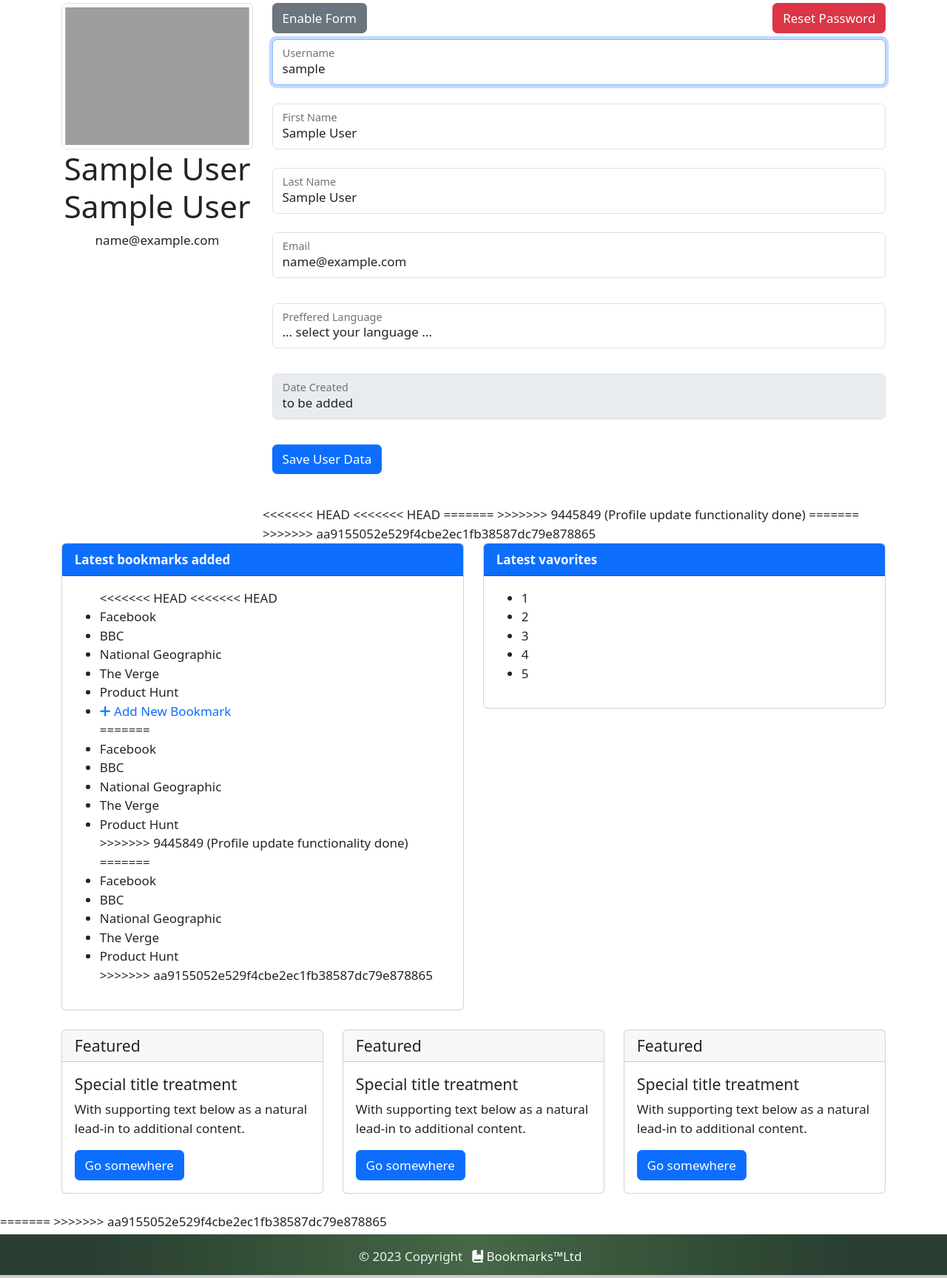
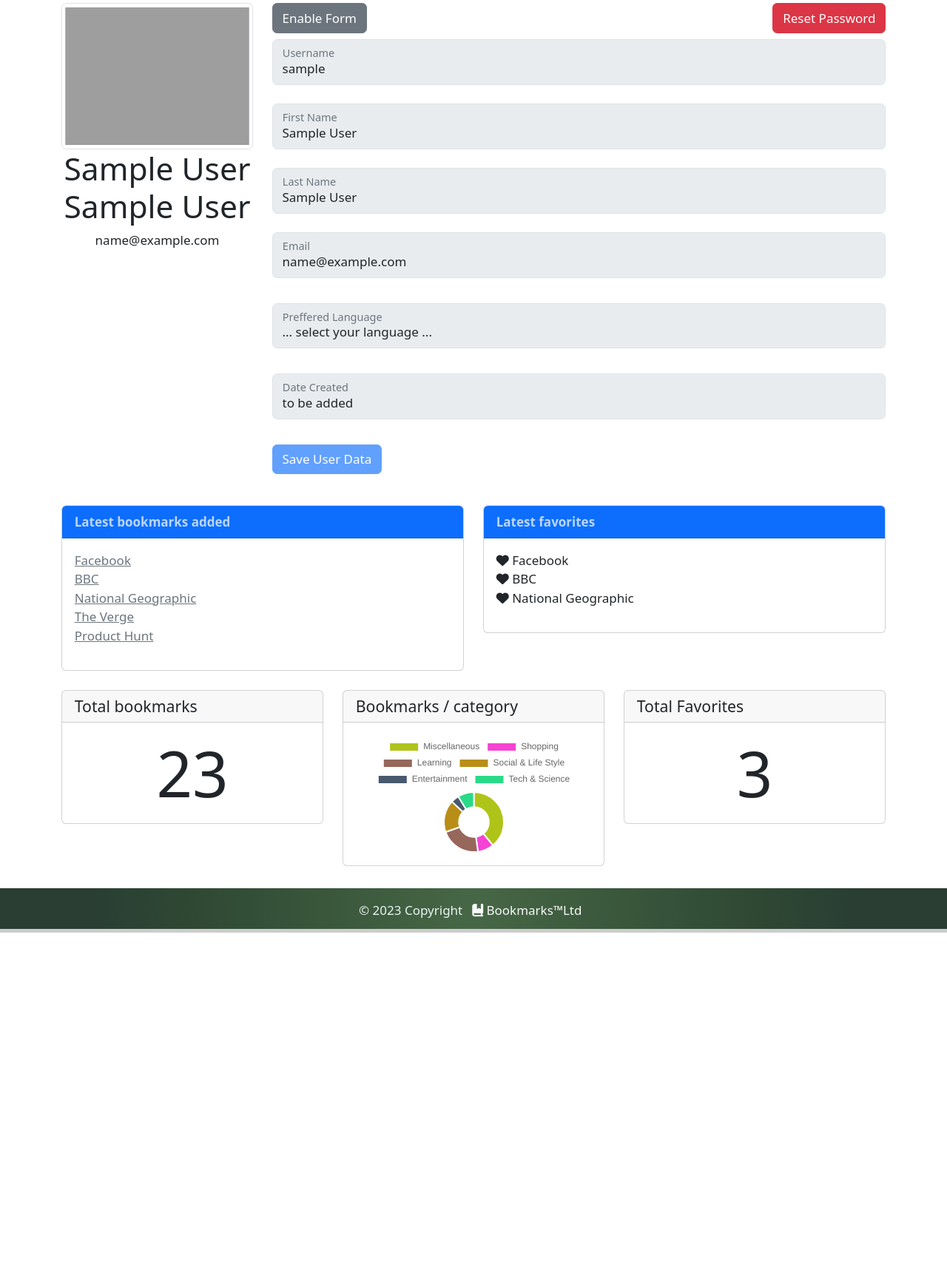
Before and after one commit to tibix/proiect_testare, a PHP site: page /profile.php in a window 1280 px wide. Shown: the part 55-1783 px from the top of the page at 74% size. After the commit the page ends 1316 px from the top, so only its background shows below. Run offline with PHP 8.4, Linux system fonts and the light colour scheme; the visitor is signed in with stand-in values (Sample User, id 1); data comes from the database, SQL or seed files in the repository; some libraries are stand-ins or nearby versions; grey boxes are pictures that could not be loaded.

Commit message:
Phase 2,3,etc: Finishing user profile page

```diff
--- a/classes/Bookmark.php
+++ b/classes/Bookmark.php
@@ -184,6 +184,19 @@ public function createSimpleBookmark($title, $url, $description, $date_created,
         return $results;
     }
 
+    public function getCountUserBookmarksByCategory($id)
+    {
+        $id = (int)$id;
+        $sql = "select count(category_id) as total_bms, name from bookmarks,categories WHERE bookmarks.category_id=categories.id AND bookmarks.owner_id = $id group by category_id ";
+
+        $row = $this->db->query($sql);
+        $results = array();
+        while($result = $row->fetch_assoc()){
+            $results[] = $result;
+        }
+        return $results;
+    }
+
     /**
      * Update a bookmark in the database.
      *
--- a/classes/Favorite.php
+++ b/classes/Favorite.php
@@ -53,12 +53,32 @@ class Favorite
     public function getAllFavorites($id)
     {
         $id = (int)$id;
-        $sql = "SELECT * FROM favorites WHERE user_id = $id";
 
-        $result = $this->db->query($sql);
-        return $result->fetch_assoc();
+        $sql = "SELECT favorites.owner_id, favorites.bookmark_id, bookmarks.title, bookmarks.URL, bookmarks.owner_id FROM favorites
+        JOIN bookmarks
+        ON favorites.bookmark_id = bookmarks.id
+        WHERE favorites.owner_id = $id
+        ORDER BY favorites.bookmark_id
+        LIMIT 5";
+
+        $row = $this->db->query($sql);
+        $results = array();
+        while($result = $row->fetch_assoc()){
+            $results[] = $result;
+        }
+        return $results;
     }
 
+    public function getCountFavorites($id)
+    {
+        $id = (int)$id;
+        $sql = "SELECT COUNT(*) AS count FROM favorites WHERE owner_id= $id";
+
+        $row = $this->db->query($sql);
+        $result = $row->fetch_assoc();
+
+        return $result['count'];
+    }
     public function isFavorite($id)
     {
         $id = (int)$id;
--- a/core/utils.php
+++ b/core/utils.php
@@ -78,3 +78,11 @@ function show_success($message): void
     echo "<div class=\"alert alert-success alert-dismissible text-secondary fade show text-center mb-1\" role=\"alert\">$message";
     echo "<button type=\"button\" class=\"btn-close\" data-bs-dismiss=\"alert\" aria-label=\"Close\"></button></div>";
 }
+
+function generateRandomColor() {
+    $red = mt_rand(0, 255);
+    $green = mt_rand(0, 255);
+    $blue = mt_rand(0, 255);
+
+    return "'rgb($red, $green, $blue)'";
+}
--- a/login.php
+++ b/login.php
@@ -48,7 +48,7 @@ if(isset($_POST['autentificare'])){
 		$_SESSION['first_name'] = $login['first_name'];
 		$_SESSION['last_name'] = $login['last_name'];
 		$_SESSION['email'] = $login['email'];
-        $_SESSION['lang'] = $login['language'];
+        $_SESSION['language'] = $login['language'];
 		$_SESSION['loggedin'] = TRUE;
 		redirect("home.php");
 	} else {
--- a/profile.php
+++ b/profile.php
@@ -21,7 +21,10 @@ $bm = new Bookmark($db);
 $fav = new Favorite($db);
 
 $count_bms = $bm->getBookmarksCountByUserId($_SESSION['user_id']);
+$count_favs = $fav->getCountFavorites($_SESSION['user_id']);
 $latest_bms = $bm->getBookmarksByUserId($_SESSION['user_id'], 5);
+$my_favs = $fav->getAllFavorites($_SESSION['user_id']);
+$bms_categ = $bm->getCountUserBookmarksByCategory($_SESSION['user_id']);
 
 if(isset($_POST['update_profile']))
 {
--- a/templates/t_profile.php
+++ b/templates/t_profile.php
@@ -1,4 +1,4 @@
-<div class="container bootstrap snippets bootdey">
+<div class="container">
     <div class="row">
         <div class="profile-nav col-md-3">
             <div class="panel">
@@ -48,11 +48,11 @@
                     <div class="form-floating">
                         <select class="form-control" name="language" id="language">
                             <option value="no_language" disabled selected class="text-muted"> ... select your language ...</option>
-                            <option value="en" <?php  if($_SESSION['lang'] == 'en') { echo "selected"; }?>>English</option>
-                            <option value="ro" <?php  if($_SESSION['lang'] == 'ro') { echo "selected"; }?>>Romanian</option>
-                            <option value="hu" <?php  if($_SESSION['lang'] == 'hu') { echo "selected"; }?>>Hungarian</option>
-                            <option value="fr" <?php  if($_SESSION['lang'] == 'fr') { echo "selected"; }?>>French</option>
-                            <option value="de" <?php  if($_SESSION['lang'] == 'de') { echo "selected"; }?>>German</option>
+                            <option value="en" <?php  if($_SESSION['language'] == 'en') { echo "selected"; }?>>English</option>
+                            <option value="ro" <?php  if($_SESSION['language'] == 'ro') { echo "selected"; }?>>Romanian</option>
+                            <option value="hu" <?php  if($_SESSION['language'] == 'hu') { echo "selected"; }?>>Hungarian</option>
+                            <option value="fr" <?php  if($_SESSION['language'] == 'fr') { echo "selected"; }?>>French</option>
+                            <option value="de" <?php  if($_SESSION['language'] == 'de') { echo "selected"; }?>>German</option>
                         </select>
                         <label class="form-label" for="language">Preffered Language</label>
                     </div>
@@ -67,62 +67,47 @@
                     <button type="submit" id="save_data" name="update_profile" class="btn btn-primary mb-2">Save User Data</button>
                 </div>
                 </form>
-<<<<<<< HEAD
-<<<<<<< HEAD
-
-=======
->>>>>>> 9445849 (Profile update functionality done)
-=======
->>>>>>> aa9155052e529f4cbe2ec1fb38587dc79e878865
             </div>
         </div>
     </div>
     <div class="row">
         <div class="col-md-6 mb-4">
             <div class="card">
-                <div class="card-header bg-primary text-light fw-bold">
+                <div class="card-header bg-primary text-light text-opacity-75 fw-bold">
                     Latest bookmarks added
                 </div>
                 <div class="card-body">
-                    <ul>
-<<<<<<< HEAD
-<<<<<<< HEAD
-                        <?php if(sizeof($latest_bms) > 0 && sizeof($latest_bms < 5)):?>
+                    <ul class="list-unstyled">
+                        <?php if(count($latest_bms) < 1):?>
+                            <li><a href="new_bookmark.php"><i class="fa fa-plus"></i> Add New Bookmark</a></li>
+                        <?php elseif(count($latest_bms) < 5):?>
                             <?php foreach($latest_bms as $lbm):?>
                                 <li><a href="<?=$lbm['URL']?>" class="text-dark" target="_blank"><?=$lbm['title'];?></a></li>
                             <?php endforeach;?>
                             <li><a href="new_bookmark.php"><i class="fa fa-plus"></i> Add New Bookmark</a></li>
                         <?php else:?>
                             <?php foreach($latest_bms as $lbm):?>
-                                <li><a href="<?=$lbm['URL']?>" class="text-dark" target="_blank"><?=$lbm['title'];?></a></li>
+                            <li><a href="<?=$lbm['URL']?>" class="text-secondary text-decoration-underline" target="_blank"><?=$lbm['title'];?></a></li>
                             <?php endforeach;?>
                         <?php endif; ?>
-=======
-                        <?php foreach($latest_bms as $lbm):?>
-                            <li><a href="<?=$lbm['URL']?>" class="text-dark" target="_blank"><?=$lbm['title'];?></a></li>
-                        <?php endforeach;?>
->>>>>>> 9445849 (Profile update functionality done)
-=======
-                        <?php foreach($latest_bms as $lbm):?>
-                            <li><a href="<?=$lbm['URL']?>" class="text-dark" target="_blank"><?=$lbm['title'];?></a></li>
-                        <?php endforeach;?>
->>>>>>> aa9155052e529f4cbe2ec1fb38587dc79e878865
                     </ul>
                 </div>
             </div>
         </div>
         <div class="col-md-6 mb-4">
             <div class="card">
-                <div class="card-header bg-primary text-light fw-bold">
-                    Latest vavorites
+                <div class="card-header bg-primary text-light text-opacity-75 fw-bold">
+                    Latest favorites
                 </div>
                 <div class="card-body">
-                    <ul>
-                        <li>1</li>
-                        <li>2</li>
-                        <li>3</li>
-                        <li>4</li>
-                        <li>5</li>
+                    <ul class="list-unstyled">
+                        <?php if(count($my_favs) > 0):?>
+                            <?php foreach($my_favs as $mfav):?>
+                                <li><i class="fa-solid fa-heart"></i> <?=$mfav['title']?></li>
+                            <?php endforeach;?>
+                        <?php else: ?>
+                            <li><i class="fa-solid fa-face-sad-tear"></i> There are no favorites yet! Make sure to add a few from your home or bookmarks page.</li>
+                        <?php endif; ?>
                     </ul>
                 </div>
             </div>
@@ -131,31 +116,29 @@
     <div class="row">
         <div class="col-md-4 mb-4">
             <div class="card">
-                <h5 class="card-header">Featured</h5>
-                <div class="card-body">
-                    <h5 class="card-title">Special title treatment</h5>
-                    <p class="card-text">With supporting text below as a natural lead-in to additional content.</p>
-                    <a href="#" class="btn btn-primary">Go somewhere</a>
+                <h5 class="card-header">Total bookmarks</h5>
+                <div class="card-body text-center">
+                    <span class="display-1">
+                        <?=$count_bms?>
+                    </span>
                 </div>
             </div>
         </div>
         <div class="col-md-4 mb-4">
             <div class="card">
-                <h5 class="card-header">Featured</h5>
+                <h5 class="card-header">Bookmarks / category</h5>
                 <div class="card-body">
-                    <h5 class="card-title">Special title treatment</h5>
-                    <p class="card-text">With supporting text below as a natural lead-in to additional content.</p>
-                    <a href="#" class="btn btn-primary">Go somewhere</a>
+                    <canvas id="stats"></canvas>
                 </div>
             </div>
         </div>
         <div class="col-md-4 mb-4">
             <div class="card">
-                <h5 class="card-header">Featured</h5>
-                <div class="card-body">
-                    <h5 class="card-title">Special title treatment</h5>
-                    <p class="card-text">With supporting text below as a natural lead-in to additional content.</p>
-                    <a href="#" class="btn btn-primary">Go somewhere</a>
+                <h5 class="card-header">Total Favorites</h5>
+                <div class="card-body text-center">
+                    <span class="display-1">
+                        <?=$count_favs?>
+                    </span>
                 </div>
             </div>
         </div>
@@ -164,17 +147,9 @@
 
 <script>
     const input_fields = Array.from(document.querySelector(".input_fields").getElementsByTagName("input"));
-    const select_list = document.getElementById('language');
-    const submit = document.getElementById('save_data');
-    const enable_form = document.getElementById("enable_form");
-<<<<<<< HEAD
-<<<<<<< HEAD
     const select_list = document.getElementById("language");
     const submit = document.getElementById("save_data");
-=======
->>>>>>> 9445849 (Profile update functionality done)
-=======
->>>>>>> aa9155052e529f4cbe2ec1fb38587dc79e878865
+    const enable_form = document.getElementById("enable_form");
 
     let total_inputs = input_fields.length;
     let index = 0;
@@ -183,13 +158,7 @@
         input_fields[index++].disabled = true;
         total_inputs--;
     }
-<<<<<<< HEAD
-<<<<<<< HEAD
 
-=======
->>>>>>> 9445849 (Profile update functionality done)
-=======
->>>>>>> aa9155052e529f4cbe2ec1fb38587dc79e878865
     select_list.disabled = true;
     submit.disabled = true;
 
@@ -202,8 +171,41 @@
             submit.disabled=false;
         });
     });
-<<<<<<< HEAD
 </script>
-=======
+
+<script src="https://cdn.jsdelivr.net/npm/chart.js@2.9.3""></script>
+<script>
+    var mychart = document.getElementById("stats");
+    new Chart(mychart, {
+        type: "doughnut",
+        data: {
+            labels: [
+                <?php
+                    foreach($bms_categ as $bm_cat)
+                    {
+                        echo '\'' . $bm_cat['name'] . '\',';
+                    }
+                ?>
+            ],
+            datasets: [{
+                data: [
+                    <?php
+                    foreach($bms_categ as $bm_cat)
+                    {
+                        echo $bm_cat['total_bms'] . ',';
+                    }
+                    ?>
+                ],
+                backgroundColor: [
+                    <?php
+                    foreach($bms_categ as $bm_cat)
+                    {
+                        echo(generateRandomColor() . ',');
+                    }
+                    ?>
+                ],
+                hoverOffset: 4
+            }]
+        }
+    });
 </script>
->>>>>>> aa9155052e529f4cbe2ec1fb38587dc79e878865
```
